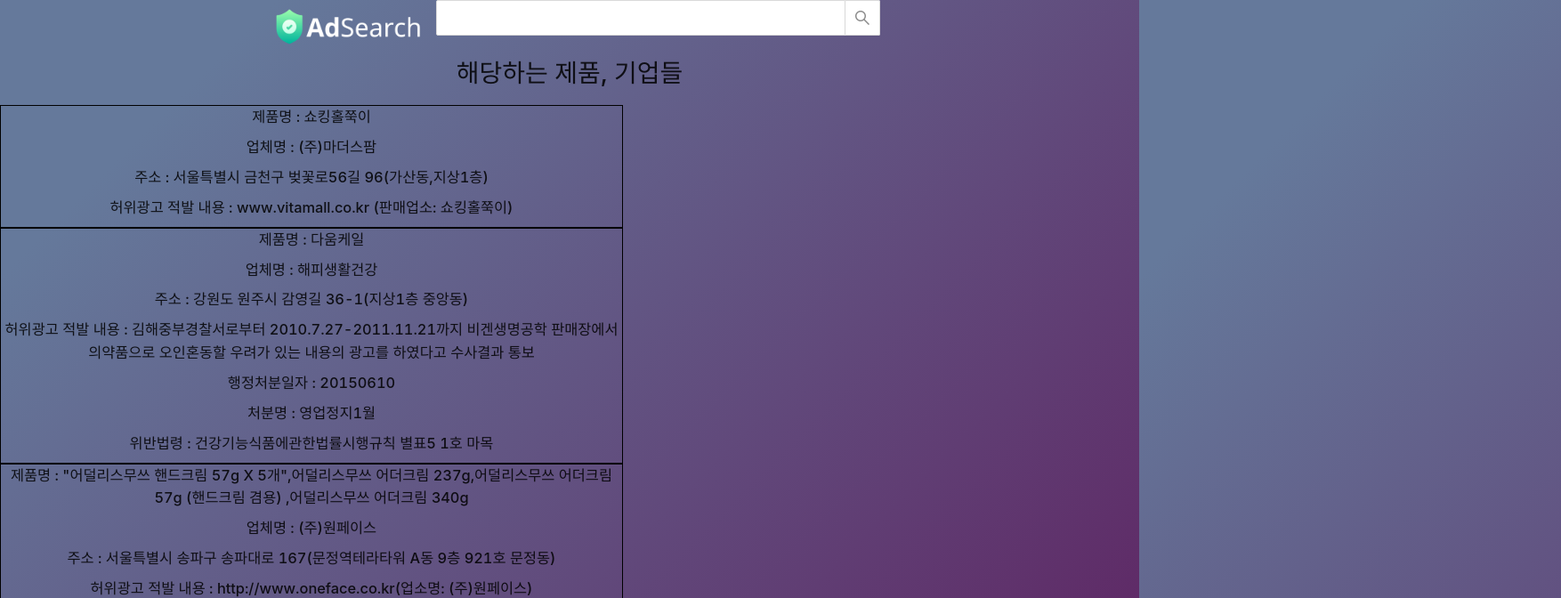
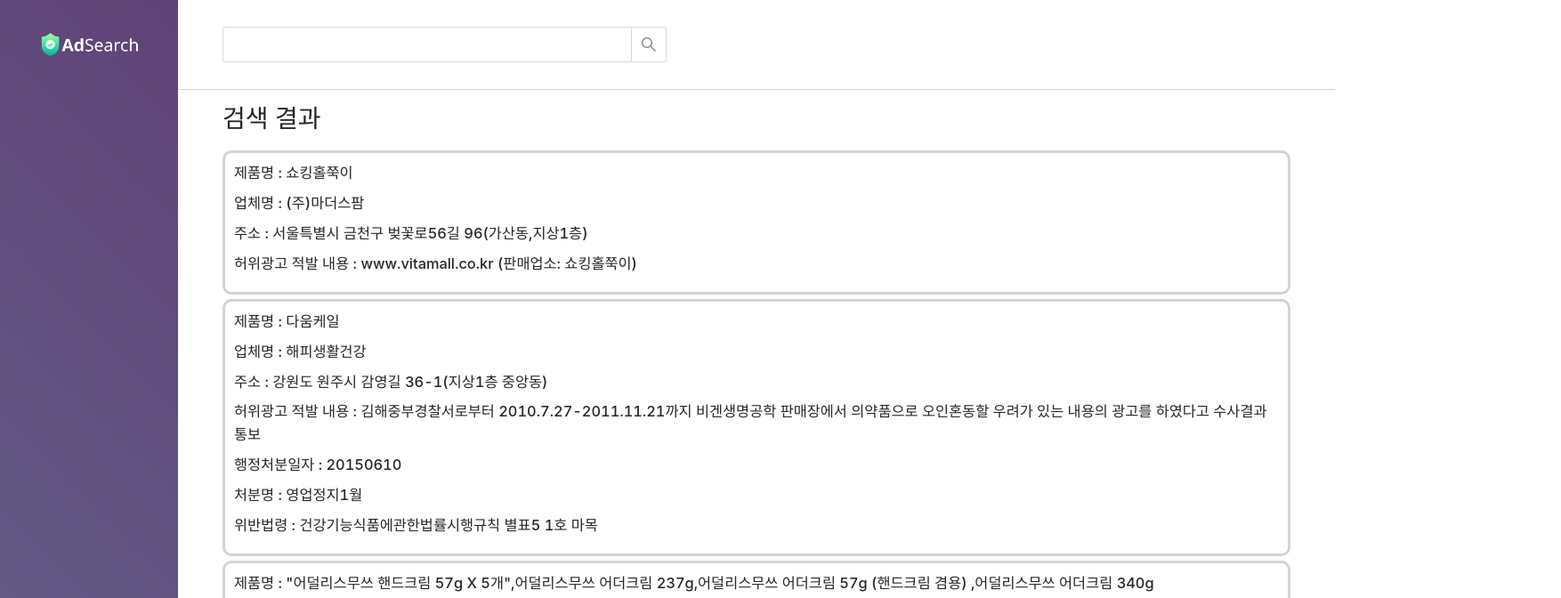
Before and after one commit to swm-pgui/SWM-AdSearch-FrontEnd, a React (Create React App) app in the folder adsearch/: page / in a window 1280 px wide. Both pictures are taken after a click on the button 1119 px from the left and 320 px from the top of the page. Shown: the top 672 px of the page at 89% size, 1754 px wide, since content can reach past the window. Built offline with nearby package versions, Linux system fonts and the light colour scheme.

Commit message:
merge css

```diff
--- /dev/null
+++ b/adsearch/src/components/SearchCard.css
@@ -0,0 +1,9 @@
+.CardBox{
+    background-color: white;
+    margin-top: 5px;
+    margin-bottom: 5px;
+    padding: 10px;
+    border: medium solid lightgrey;
+    border-radius: 10px 10px 10px 10px;
+    word-break: break-all;
+}
--- a/adsearch/src/components/SearchCard.js
+++ b/adsearch/src/components/SearchCard.js
@@ -1,13 +1,14 @@
 import React from 'react';
+import './SearchCard.css';
 
 
 const SearchCard = ({ data }) => {
     const { PRDUCT, ENTRPS, ADRES1, FOUND_CN, DSPS_DT, DSPS_CMMND, VIOLT, EVDNC_FILE } = data;
 
     return (
-        <div>
+        <div className="CardBox">
         <div className="card-image"></div>
-        <div className="card-text" style={{border: '1px solid black'}}>
+        <div className="card-text">
             <h3>제품명 : {PRDUCT}</h3>
             <h3>업체명 : {ENTRPS}</h3>
             {ADRES1 != null ? <h3>주소 : {ADRES1}</h3> : ""}
--- /dev/null
+++ b/adsearch/src/containers/SearchContainer.css
@@ -0,0 +1,52 @@
+.SearchApp {
+    display: grid;
+    grid-template-columns: 200px 1fr 200px;
+
+    width: 100%;
+    height: 100%;
+
+    background: #65799B; /* Old browsers */
+    background: -moz-linear-gradient(45deg, #65799B 15%, #65799B 15%, #5E2563 100%); /* FF3.6-15 */
+    background: -webkit-linear-gradient(45deg, #65799B 15%,#65799B 15%,#5E2563 100%); /* Chrome10-25,Safari5.1-6 */
+    background: linear-gradient(45deg, #65799B 15%,#65799B 15%,#5E2563 100%); /* W3C, IE10+, FF16+, Chrome26+, Opera12+, Safari7+ */
+    filter: progid:DXImageTransform.Microsoft.gradient( startColorstr='#65799B', endColorstr='#5E2563',GradientType=1 ); /* IE6-9 fallback on horizontal gradient */
+}
+
+.LeftSide{
+    grid-column: 1;
+    text-align: center;
+}
+
+.MiddleSide{
+    grid-column: 2;
+    background-color: white;
+}
+
+.RightSide{
+    grid-column: 3;
+}
+
+.SubSearchBar{
+    margin-top: 30px;
+    margin-bottom: 30px;
+    margin-left: 50px;
+
+    text-align: left;
+}
+
+.SubLogo{
+    height: 40px;
+
+    margin-top: 30px;
+    margin-bottom: 30px;
+}
+
+.ResultBox{
+    padding-top: 10px;
+    padding-bottom: 10px;
+    padding-left: 50px;
+    padding-right: 50px;
+    text-align: left;
+    border-top: 1px solid lightgray;
+    border-bottom: 1px solid lightgray;
+}
--- a/adsearch/src/containers/SearchContainer.js
+++ b/adsearch/src/containers/SearchContainer.js
@@ -7,6 +7,9 @@
 
 import {useLocation, useHistory} from "react-router";
 import logo from '../logo.png';
+
+import './SearchContainer.css';
+
 
 const { Search } = Input;
 
@@ -42,15 +45,18 @@
 
     return (
         <Fragment>
-            <div>
+            <div className="SearchApp">
+                <div className="LeftSide">
                     <Link to='/'>
                         <img
                             src={ logo }
-                        width='200'
-                        height='60'
+                            className="SubLogo"
                             alt='AdSearch'
                         />
                     </Link>
+                </div>
+                <div className="MiddleSide">
+                    <div className="SubSearchBar">
                         <Search
                             size='large'
                             placeholder={Search_Query}
@@ -62,15 +68,20 @@
                             style={{ width: 500 }}
                         />
                     </div>
+                    <div className="ResultBox">
                         <div>
-                <h1>해당하는 제품, 기업들</h1>
+                            <h1>검색 결과</h1>
                         </div>
-            <div style={{ alignItems: 'center', justifyContent: 'center', width: 700 }}>
+                        <div style={{ alignItems: 'center', justifyContent: 'center', width: 1200 }}>
                             {Items.length > 0 ?
                             Items.map((data) => {
                                 return <SearchCard data={data} />
                             })
                             : <h2>해당하는 제품이 없습니다...</h2>}
+
+                        </div>
+                    </div>
+                </div>
             </div>
         </Fragment>
     );
--- a/adsearch/src/index.css
+++ b/adsearch/src/index.css
@@ -7,9 +7,12 @@
   background: #65799B; /* Old browsers */
   background: -moz-linear-gradient(-45deg, #65799B 15%, #65799B 15%, #5E2563 100%); /* FF3.6-15 */
   background: -webkit-linear-gradient(-45deg, #65799B 15%,#65799B 15%,#5E2563 100%); /* Chrome10-25,Safari5.1-6 */
-  background: linear-gradient(135deg, #65799B 15%,#65799B 15%,#5E2563 100%); /* W3C, IE10+, FF16+, Chrome26+, Opera12+, Safari7+ */
+  background: linear-gradient(-45deg, #65799B 15%,#65799B 15%,#5E2563 100%); /* W3C, IE10+, FF16+, Chrome26+, Opera12+, Safari7+ */
   filter: progid:DXImageTransform.Microsoft.gradient( startColorstr='#65799B', endColorstr='#5E2563',GradientType=1 ); /* IE6-9 fallback on horizontal gradient */
   text-align: center;
+
+  width: 100%;
+  height: 100%;
 }
 
 code {
```
Also changed, not shown: adsearch/src/containers/MainContainer.css (indentation only). Lines whose indentation alone changed are shown as unchanged.
